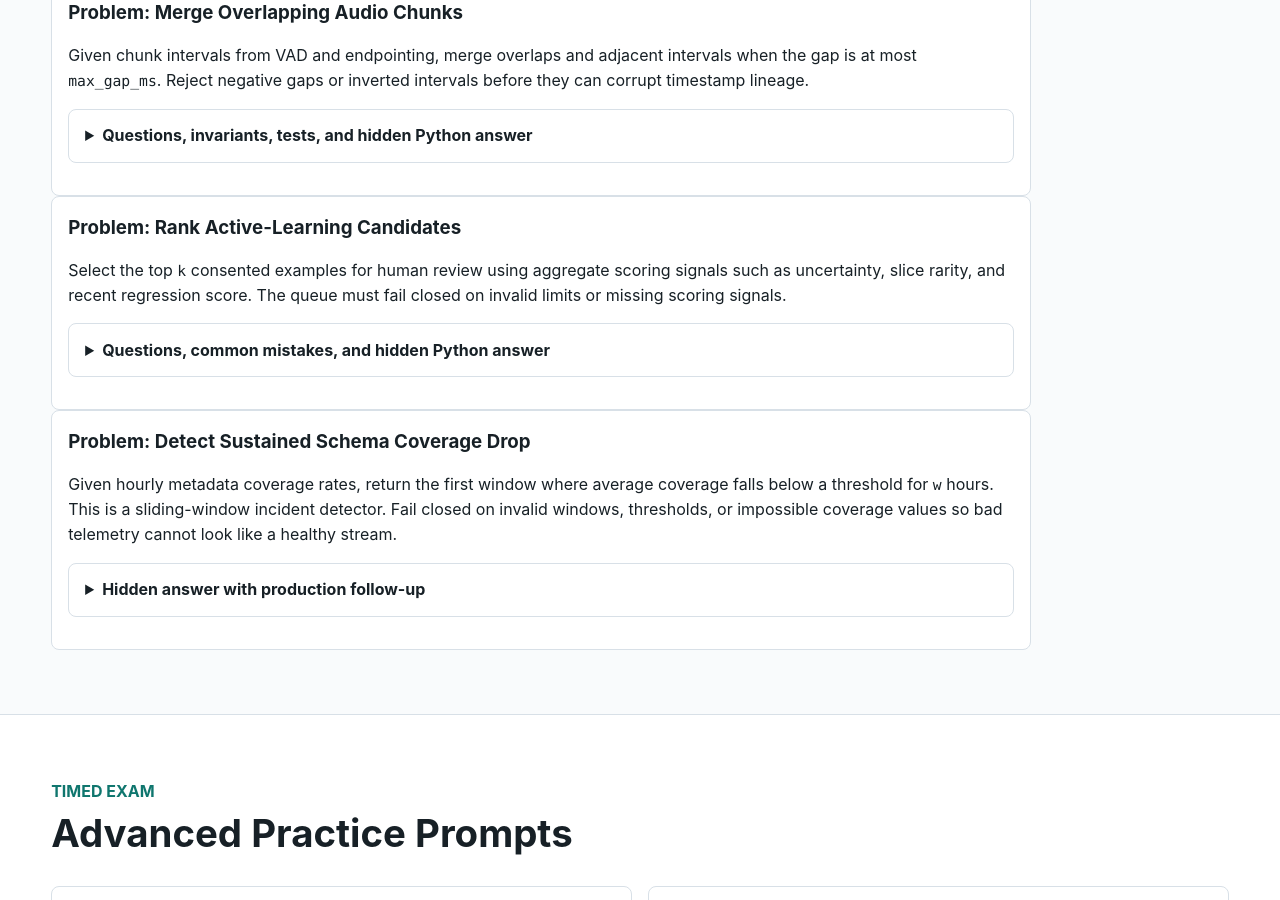
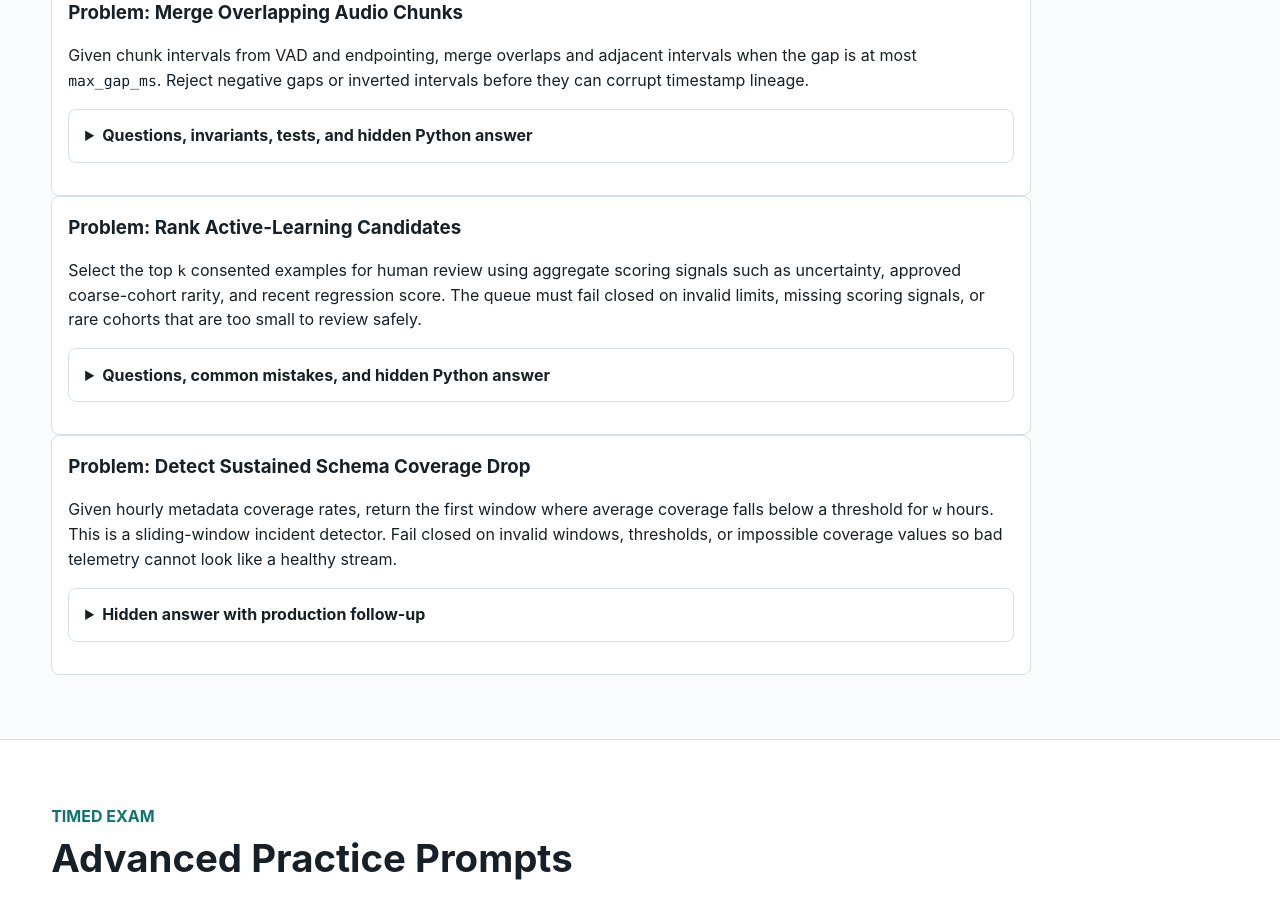
Before and after one commit to kennethli319/kennethli319.github.io, a Jekyll site: the page audio-text-ml-course/lessons/speech-feature-pipelines-data-contracts.html, which Jekyll copies as it is, in a window 1280 px wide and 900 px high, scrolled down 3164 px. Built offline with Jekyll 4.4.1, drawn with Linux system fonts in a browser that asks for light colours; part of the change alters nothing that is shown.

Commit message:
Sync speech feature pipeline privacy update

```diff
--- a/audio-text-ml-course/lessons/speech-feature-pipelines-data-contracts.html
+++ b/audio-text-ml-course/lessons/speech-feature-pipelines-data-contracts.html
@@ -242,9 +242,10 @@ except ValueError:
         <h3>Problem: Rank Active-Learning Candidates</h3>
         <p>
           Select the top <code>k</code> consented examples for human review
-          using aggregate scoring signals such as uncertainty, slice rarity,
-          and recent regression score. The queue must fail closed on invalid
-          limits or missing scoring signals.
+          using aggregate scoring signals such as uncertainty, approved
+          coarse-cohort rarity, and recent regression score. The queue must
+          fail closed on invalid limits, missing scoring signals, or rare
+          cohorts that are too small to review safely.
         </p>
         <details class="qa">
           <summary>Questions, common mistakes, and hidden Python answer</summary>
@@ -253,20 +254,23 @@ except ValueError:
             ties? Should one user dominate the queue? Common mistakes include
             ignoring consent, sorting the entire stream when a heap is enough,
             using raw transcript content in logs, and optimizing uncertainty
-            while starving rare slices. A production queue should also cap or
-            diversify per-user contributions before sending examples to
-            reviewers.
+            while starving approved rare cohorts. A production queue should
+            also require minimum cohort support, cap or diversify per-user
+            contributions, and avoid exposing raw transcripts before sending
+            examples to reviewers.
           </p>
           <pre><code>from heapq import heappush, heappushpop
 from math import isfinite
 
 
-def rank_review_candidates(rows, k):
+def rank_review_candidates(rows, k, min_slice_count=20):
     if not isinstance(k, int) or k < 0:
         raise ValueError("k must be a non-negative integer")
+    if not isinstance(min_slice_count, int) or min_slice_count <= 0:
+        raise ValueError("min_slice_count must be a positive integer")
     if k == 0:
         return []
-    required = ("uncertainty", "slice_rarity", "regression", "example_id")
+    required = ("uncertainty", "slice_rarity", "regression", "slice_count", "example_id")
     heap = []
     for row in rows:
         if not row.get("consented"):
@@ -278,6 +282,8 @@ def rank_review_candidates(rows, k):
             value = row[name]
             if not isinstance(value, (int, float)) or not isfinite(value) or not 0 <= value <= 1:
                 raise ValueError(f"{name} must be a finite score between 0 and 1")
+        if not isinstance(row["slice_count"], int) or row["slice_count"] < min_slice_count:
+            continue
         score = (
             0.55 * row["uncertainty"]
             + 0.30 * row["slice_rarity"]
@@ -293,9 +299,10 @@ def rank_review_candidates(rows, k):
 
 
 rows = [
-    {"example_id": "a", "consented": True, "uncertainty": 0.9, "slice_rarity": 0.2, "regression": 0.3},
-    {"example_id": "b", "consented": False, "uncertainty": 1.0, "slice_rarity": 1.0, "regression": 1.0},
-    {"example_id": "c", "consented": True, "uncertainty": 0.5, "slice_rarity": 0.9, "regression": 0.8},
+    {"example_id": "a", "consented": True, "uncertainty": 0.9, "slice_rarity": 0.2, "regression": 0.3, "slice_count": 80},
+    {"example_id": "b", "consented": False, "uncertainty": 1.0, "slice_rarity": 1.0, "regression": 1.0, "slice_count": 100},
+    {"example_id": "c", "consented": True, "uncertainty": 0.5, "slice_rarity": 0.9, "regression": 0.8, "slice_count": 40},
+    {"example_id": "d", "consented": True, "uncertainty": 0.8, "slice_rarity": 1.0, "regression": 1.0, "slice_count": 3},
 ]
 assert rank_review_candidates(rows, 2) == ["c", "a"]</code></pre>
         </details>
```
